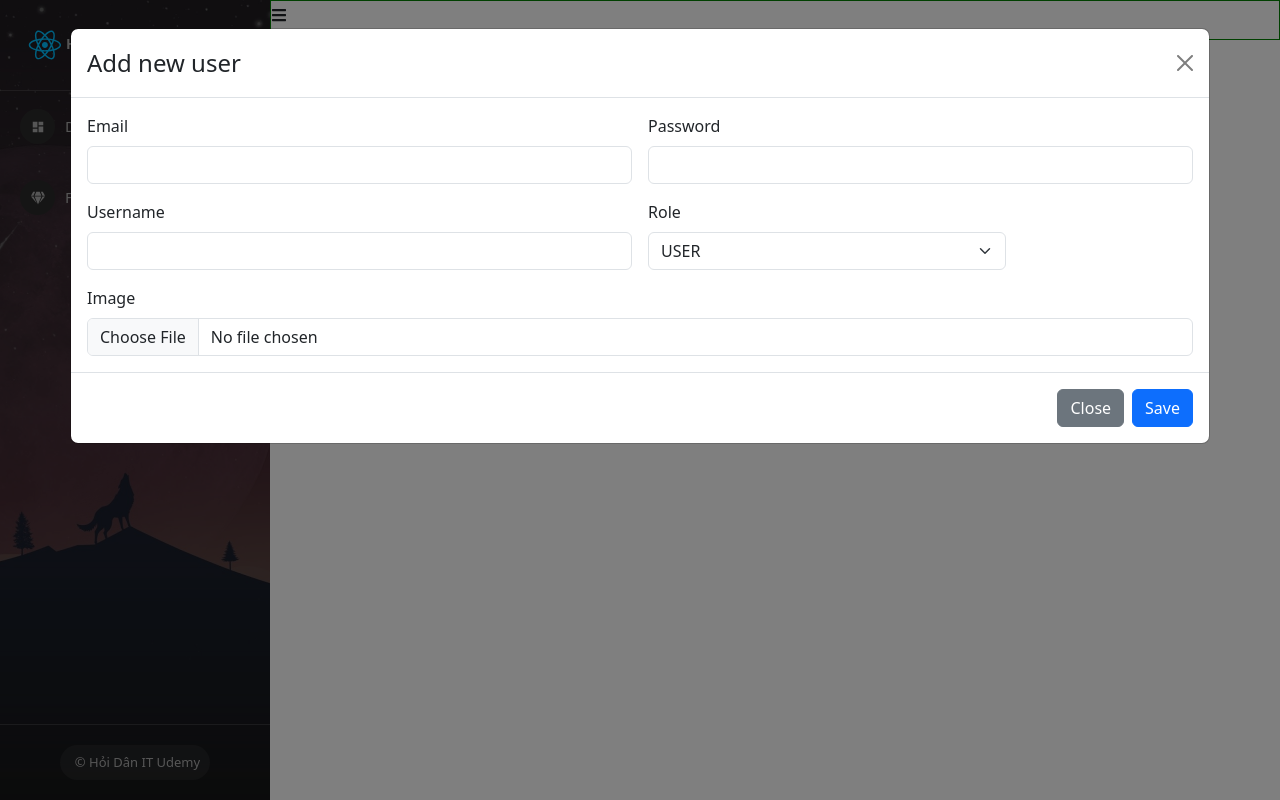
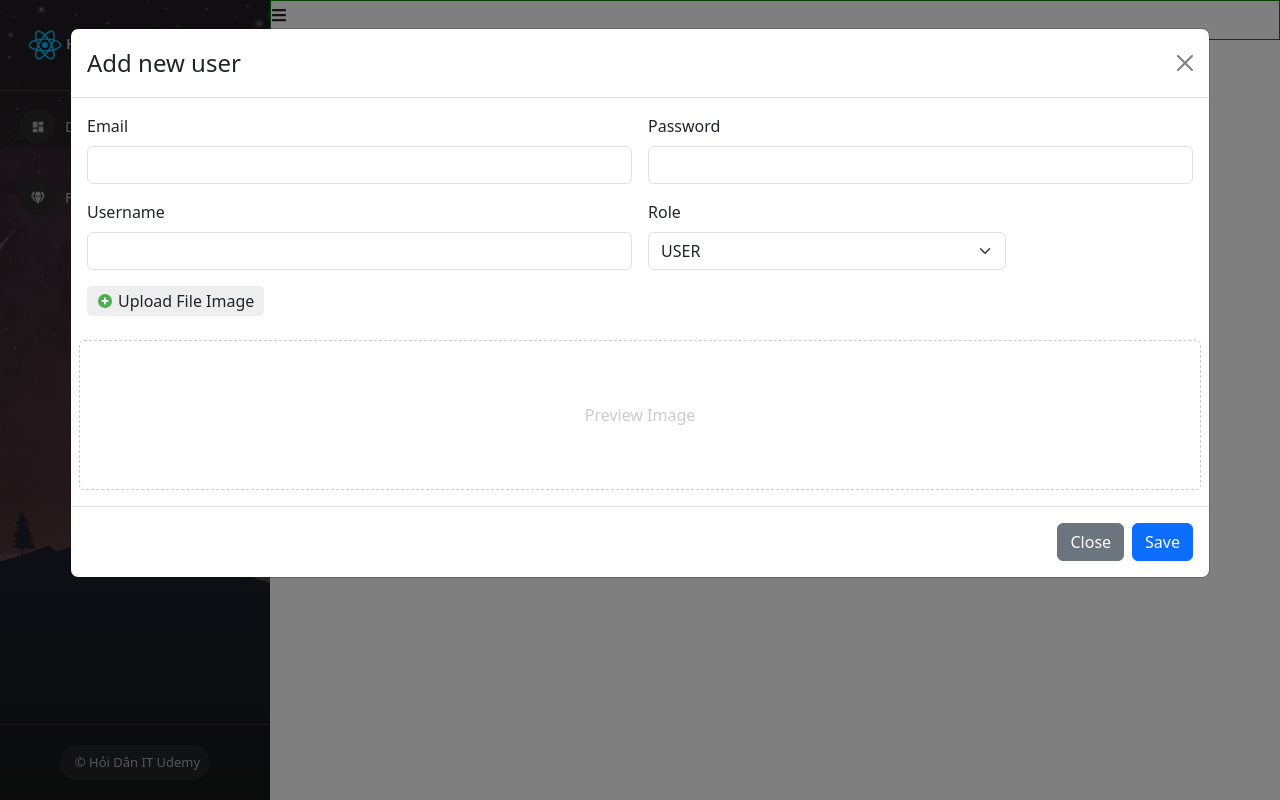
Before and after one commit to tranquockiem1998/test-demo-react, a React (Create React App) app: page /admins/manage-users in a window 1280 px wide. Both pictures are taken after a click on the button "Thêm mới người dùng". Built offline with nearby package versions, Linux system fonts and the light colour scheme.

Commit message:
video 57

```diff
--- a/src/components/Admin/Admin.js
+++ b/src/components/Admin/Admin.js
@@ -3,6 +3,7 @@
 import { FaHeart, FaBars } from "react-icons/fa";
 import { useState } from "react";
 import { Outlet } from "react-router-dom";
+import { FcPlus } from "react-icons";
 
 const Admin = (props) => {
   const [collapsed, setcollapsed] = useState(false);
--- a/src/components/Admin/Content/ManageUser.js
+++ b/src/components/Admin/Content/ManageUser.js
@@ -1,4 +1,5 @@
 import ModalCreateUser from "./ModalCreateUser";
+import "./ManageUser.scss";
 
 const ManageUser = (props) => {
   return (
@@ -8,10 +9,8 @@
         <div>
           <button>Add new users</button>
         </div>
-        <div>
-          Table users
-          <ModalCreateUser />
-        </div>
+        <div>Table users</div>
+        <ModalCreateUser />
       </div>
     </div>
   );
--- /dev/null
+++ b/src/components/Admin/Content/ManageUser.scss
@@ -0,0 +1,36 @@
+.manage-user-container {
+  .user-content {
+  }
+}
+
+.modal-add-user {
+  .img-preview {
+    border: 1px dashed #ccc;
+    height: 150px;
+    border-radius: 5px;
+    display: flex;
+    justify-content: center;
+    align-items: center;
+    color: #ccc;
+    img {
+      max-width: 100%;
+      max-height: 100%;
+    }
+  }
+
+  .label-upload {
+    display: flex;
+    align-items: center;
+    justify-content: center;
+    gap: 5px;
+    width: fit-content;
+    padding: 3px 10px;
+    border-radius: 5px;
+    background: #eee;
+    cursor: pointer;
+
+    &:hover {
+      background-color: #dcdcdc;
+    }
+  }
+}
--- a/src/components/Admin/Content/ModalCreateUser.js
+++ b/src/components/Admin/Content/ModalCreateUser.js
@@ -1,11 +1,26 @@
 import { useState } from "react";
 import Button from "react-bootstrap/Button";
 import Modal from "react-bootstrap/Modal";
+import { FcPlus } from "react-icons/fc";
 function ModalCreateUser() {
   const [show, setShow] = useState(false);
 
   const handleClose = () => setShow(false);
   const handleShow = () => setShow(true);
+
+  const [email, setEmail] = useState("");
+  const [password, setPassword] = useState("");
+  const [username, setUsername] = useState("");
+  const [role, setRole] = useState("USER");
+  const [image, setImage] = useState("");
+  const [previewImage, setPreviewImage] = useState("");
+
+  const handleUploadImage = (event) => {
+    if (event.target?.files?.[0]) {
+      setPreviewImage(URL.createObjectURL(event.target.files[0]));
+      setImage(event.target.files[0]);
+    }
+  };
 
   return (
     <>
@@ -13,7 +28,13 @@
         Thêm mới người dùng
       </Button>
 
-      <Modal show={show} onHide={handleClose} size="xl" backdrop="static">
+      <Modal
+        show={show}
+        onHide={handleClose}
+        size="xl"
+        backdrop="static"
+        className="modal-add-user"
+      >
         <Modal.Header closeButton>
           <Modal.Title>Add new user</Modal.Title>
         </Modal.Header>
@@ -21,28 +42,61 @@
           <form className="row g-3">
             <div className="col-md-6">
               <label className="form-label">Email</label>
-              <input type="email" className="form-control" />
+              <input
+                type="email"
+                className="form-control"
+                value={email}
+                onChange={(event) => setEmail(event.target.value)}
+              />
             </div>
             <div className="col-md-6">
               <label className="form-label">Password</label>
-              <input type="password" className="form-control" />
+              <input
+                type="password"
+                className="form-control"
+                value={password}
+                onChange={(event) => setPassword(event.target.value)}
+              />
             </div>
             <div className="col-md-6">
               <label className="form-label">Username</label>
-              <input type="text" className="form-control" />
+              <input
+                type="text"
+                className="form-control"
+                value={username}
+                onChange={(event) => setUsername(event.target.value)}
+              />
             </div>
             <div className="col-md-4">
               <label className="form-label">Role</label>
-              <select className="form-select">
-                <option selected value="USER">
-                  USER
-                </option>
+              <select
+                className="form-select"
+                value={role}
+                onChange={(event) => setRole(event.target.value)}
+              >
+                <option value="USER">USER</option>
                 <option value="ADMIN">ADMIN</option>
               </select>
             </div>
             <div className="col-md-12">
-              <label className="form-label">Image</label>
-              <input type="file" className="form-control" />
+              <label className="form-label label-upload" htmlFor="labelUpload">
+                <FcPlus />
+                Upload File Image
+              </label>
+              <input
+                type="file"
+                id="labelUpload"
+                hidden
+                onChange={(image) => handleUploadImage(image)}
+              />
+            </div>
+
+            <div className="col-md-12 img-preview">
+              {previewImage ? (
+                <img src={previewImage} />
+              ) : (
+                <span>Preview Image</span>
+              )}
             </div>
           </form>
         </Modal.Body>
```
